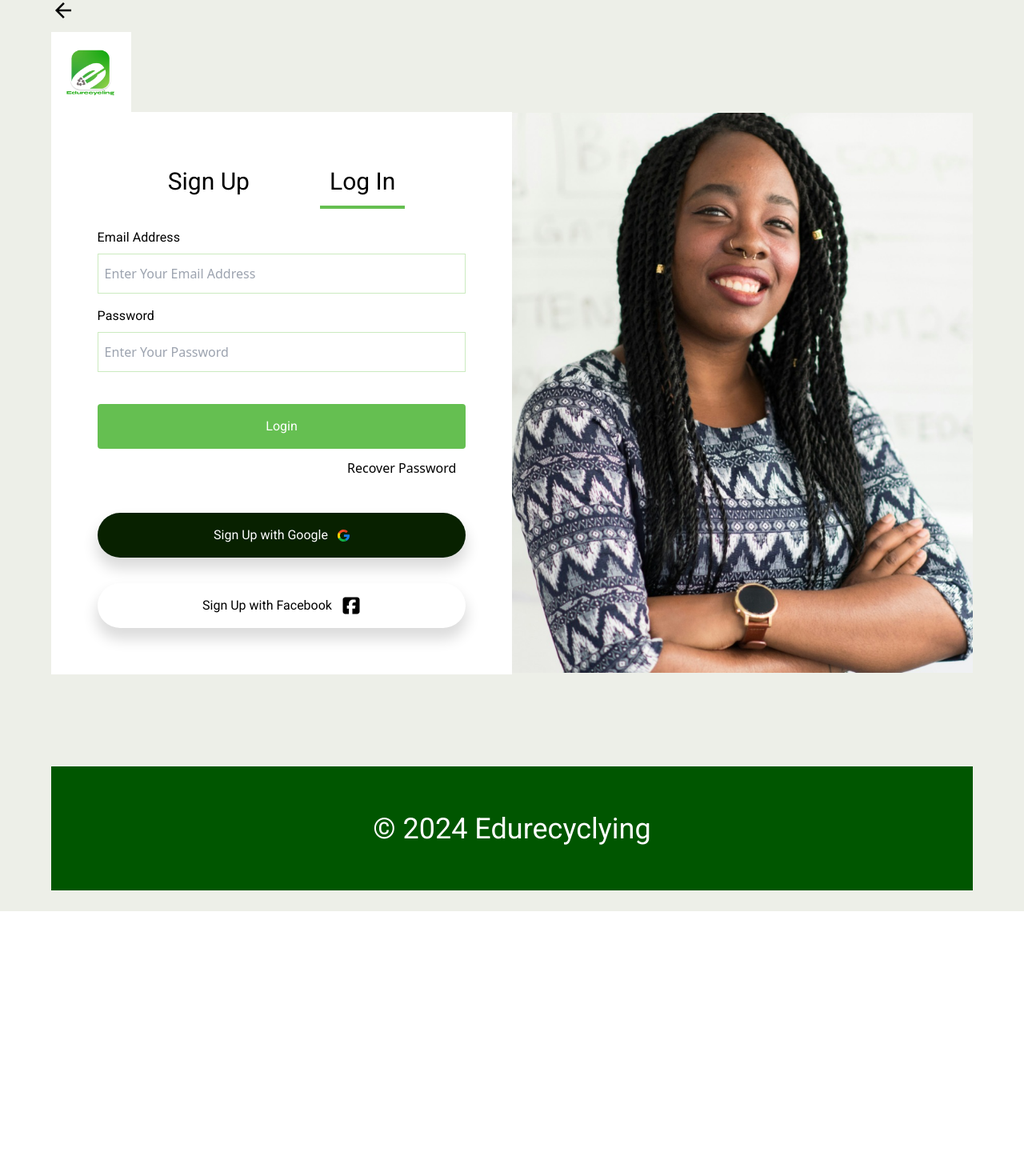
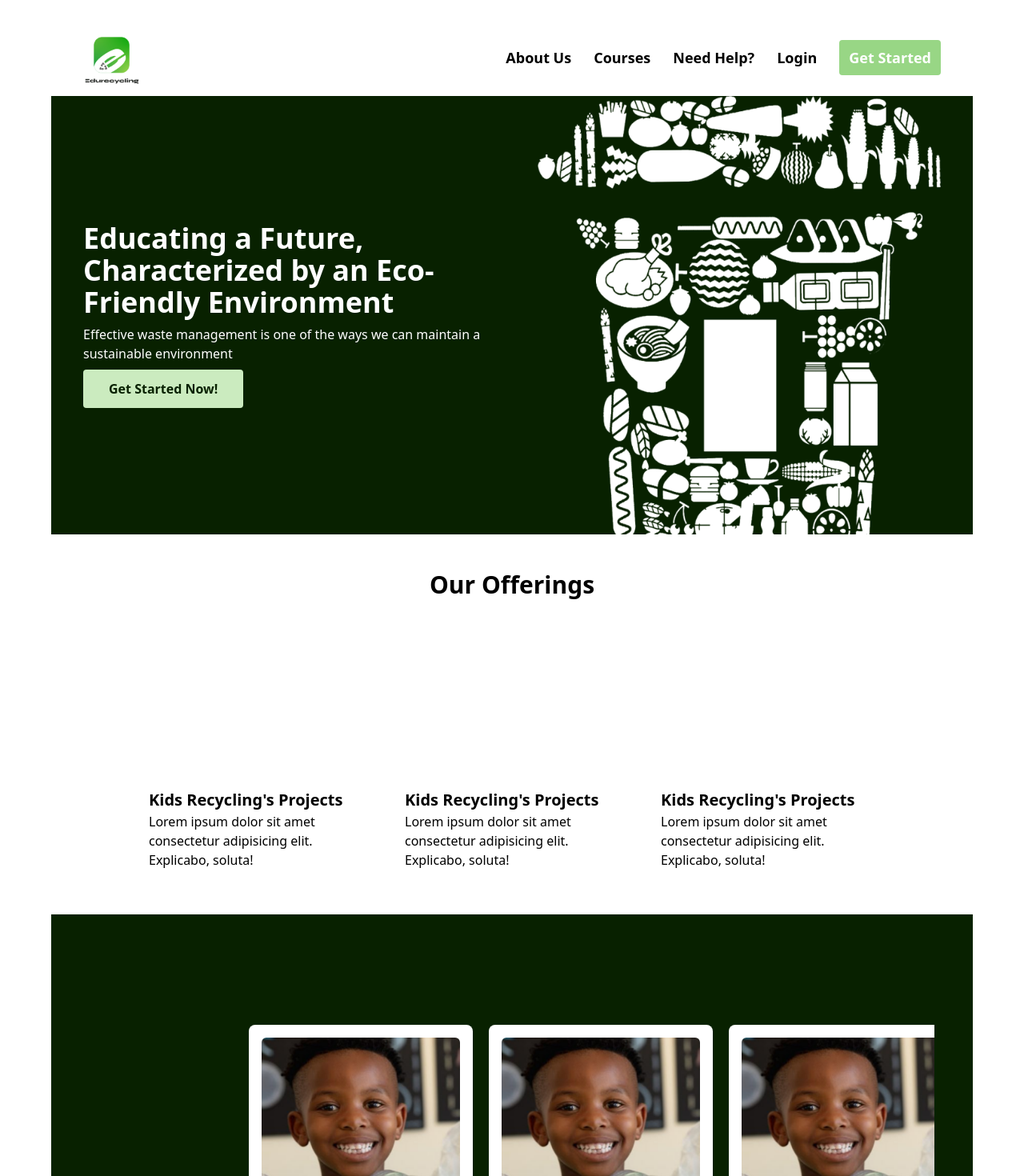
Before and after one commit to EduRecycling/lms-project, a React (Vite) app: page / in a window 1280 px wide. Shown: the part 40-1510 px from the top of the page at 80% size. Before the commit the page ends 1179 px from the top, so only its background shows below. Built offline with nearby package versions, Linux system fonts and the light colour scheme.

Commit message:
checking landing page

```diff
--- a/src/App.tsx
+++ b/src/App.tsx
@@ -1,9 +1,9 @@
-import Auth from "./pages/auth";
+import LandingPage from "./pages/landingPage";
 
 export default function App() {
   return (
     <section>
-      <Auth />
+      <LandingPage />
     </section>
   );
 }
--- a/src/components/footer/index.tsx
+++ /dev/null
@@ -1,9 +0,0 @@
-export default function Footer() {
-  return (
-    <div className={`p-[5%] w-full bg-Primary_30`}>
-      <p className="text-center text-white text-base lg:text-4xl font-[roboto]">
-        © 2024 Edurecyclying
-      </p>
-    </div>
-  );
-}
--- a/src/components/partners/index.tsx
+++ /dev/null
@@ -1,16 +0,0 @@
-import googleDev from "../../assets/googleDev.png";
-import sdg from "../../assets/sdg.png";
-
-export default function Partner() {
-  return (
-    <div
-      className={`p-[5%] w-full bg-white flex justify-evenly flex-wrap items-center`}
-    >
-      <p className=" text-4xl font-[roboto] text-Primary_10">
-        In Partnership <br /> with;
-      </p>
-      <img src={googleDev} alt="google Developer" />
-      <img src={sdg} alt="Sustainable development goals" />
-    </div>
-  );
-}
--- a/src/pages/auth/index.tsx
+++ b/src/pages/auth/index.tsx
@@ -1,11 +1,11 @@
 import logo from "../../assets/logo.jpg";
 import { IoMdArrowBack } from "react-icons/io";
-import Footer from "../../components/footer";
 import ExternalAuth from "./ExternalAuth";
 import SignUp from "./SignUp";
 import { useState } from "react";
 import LogIn from "./LogIn";
 import ResetPwd from "./ResetPwd";
+import { Footer } from "../../components/landing";
 
 type control = {
   login: boolean;
--- a/src/pages/landingPage/index.tsx
+++ b/src/pages/landingPage/index.tsx
@@ -1,10 +1,23 @@
-import Footer from "../../components/footer";
-import Partner from "../../components/partners";
+import {
+  Courses,
+  Testimonial,
+  Banner,
+  Offering,
+  Reason,
+  Partners,
+  Footer,
+  Navbar,
+} from "../../components/landing";
 
 export default function LandingPage() {
   return (
     <section className={`p-[5%] w-full`}>
-      <Partner />
+      <Navbar />
+      <Banner />
+      <Offering />
+      <Courses />
+      <Partners />
+      <Testimonial />
       <Footer />
     </section>
   );
```
